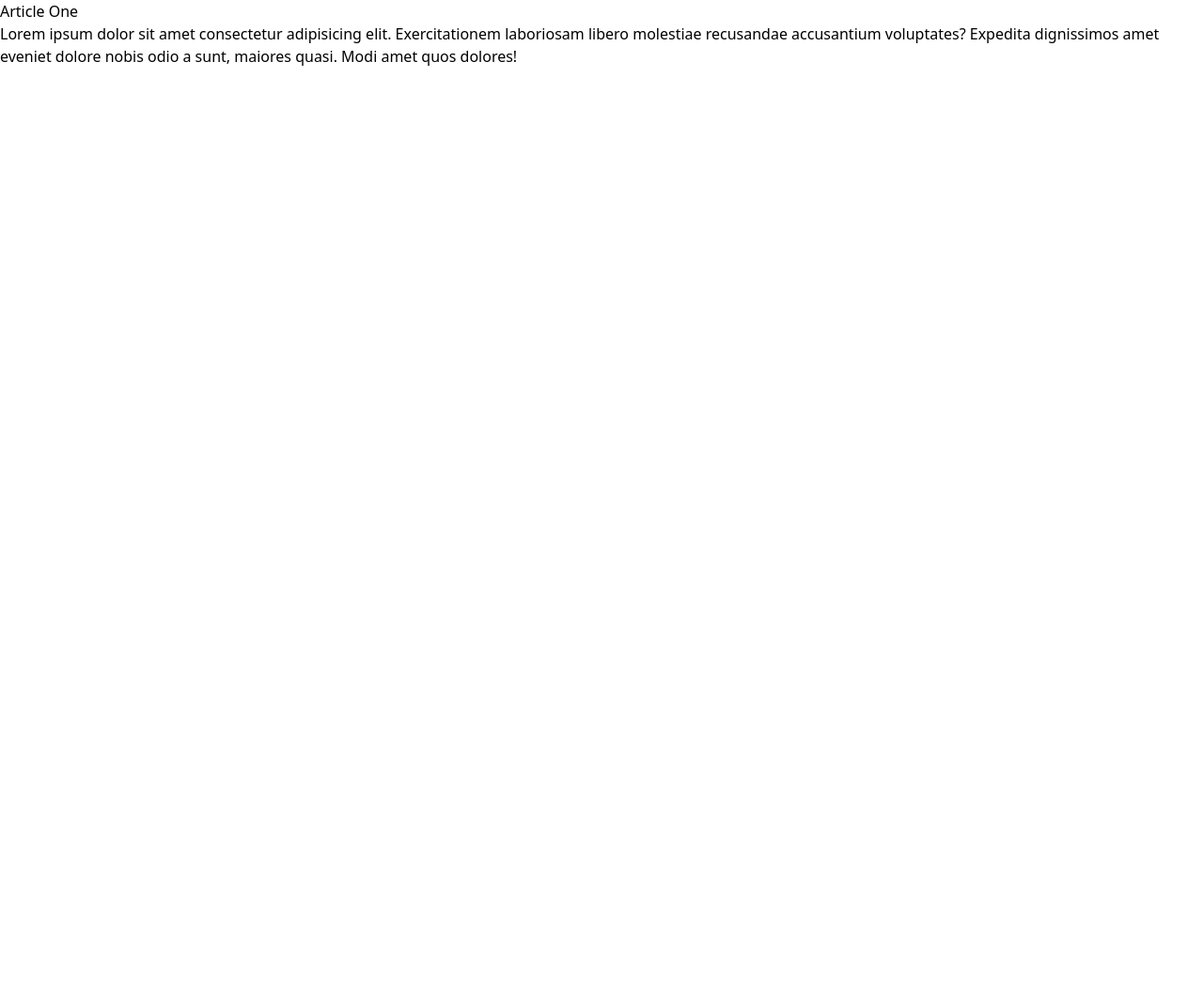
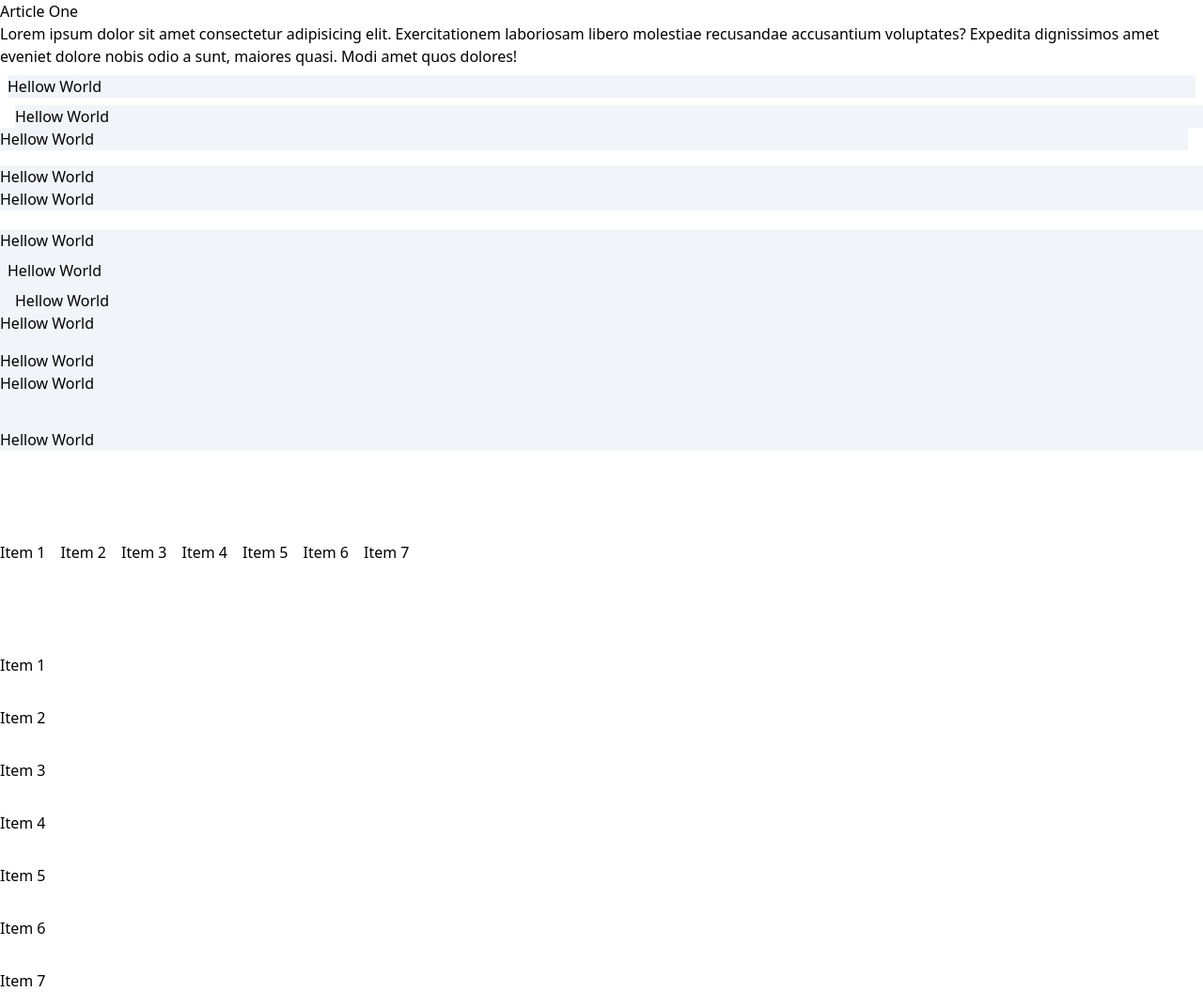
Before and after one commit to hsztan/tailwind-sandbox, a plain HTML site: page 03-container-spacing/index.html in a window 1280 px wide. Shown: the whole page at 94% size. Before the commit the page ends 800 px from the top, so only its background shows below. Drawn offline with nearby package versions, Linux system fonts and the light colour scheme.

Commit message:
Container-spacing

```diff
--- a/03-container-spacing/index.html
+++ b/03-container-spacing/index.html
@@ -9,7 +9,7 @@
   </head>
   <body>
     <!-- Container -->
-    <div>
+    <div class="container mx-auto">
       <article>
         <h3>Article One</h3>
         <p>
@@ -21,12 +21,42 @@
       </article>
 
       <!-- Margin -->
+      <div class="bg-slate-100 m-2">Hellow World</div>
+      <div class="bg-slate-100 ml-4">Hellow World</div>
+      <div class="bg-slate-100 mr-4">Hellow World</div>
+      <div class="bg-slate-100 mt-4">Hellow World</div>
+      <div class="bg-slate-100 mb-4">Hellow World</div>
+      <div class="bg-slate-100 mt-[20px]">Hellow World</div>
 
       <!-- Padding -->
+      <div class="bg-slate-100 p-2">Hellow World</div>
+      <div class="bg-slate-100 pl-4">Hellow World</div>
+      <div class="bg-slate-100 pr-4">Hellow World</div>
+      <div class="bg-slate-100 pt-4">Hellow World</div>
+      <div class="bg-slate-100 pb-4">Hellow World</div>
+      <div class="bg-slate-100 pt-[20px]">Hellow World</div>
 
       <!-- Space Between X -->
+      <div class="flex mt-24 space-x-4">
+        <div class="">Item 1</div>
+        <div class="">Item 2</div>
+        <div class="">Item 3</div>
+        <div class="">Item 4</div>
+        <div class="">Item 5</div>
+        <div class="">Item 6</div>
+        <div class="">Item 7</div>
+      </div>
 
       <!-- Space Between Y -->
+      <div class="flex flex-col mt-24 space-y-8">
+        <div class="">Item 1</div>
+        <div class="">Item 2</div>
+        <div class="">Item 3</div>
+        <div class="">Item 4</div>
+        <div class="">Item 5</div>
+        <div class="">Item 6</div>
+        <div class="">Item 7</div>
+      </div>
     </div>
   </body>
 </html>
```
